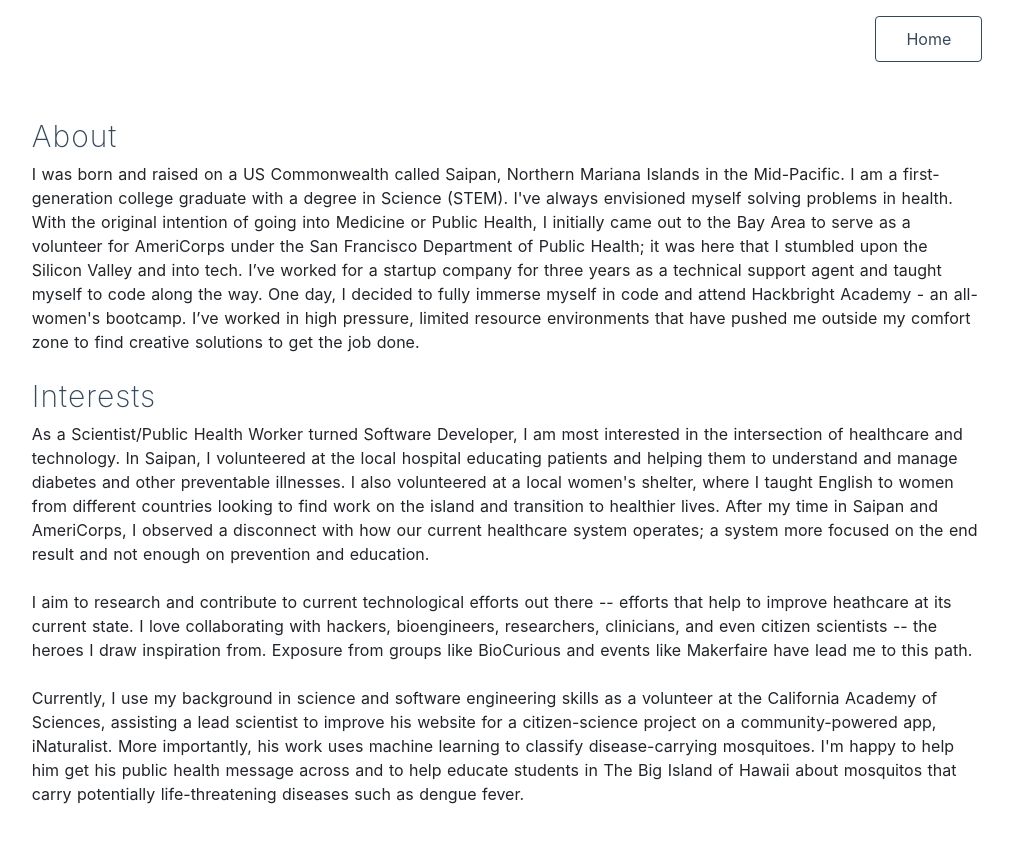
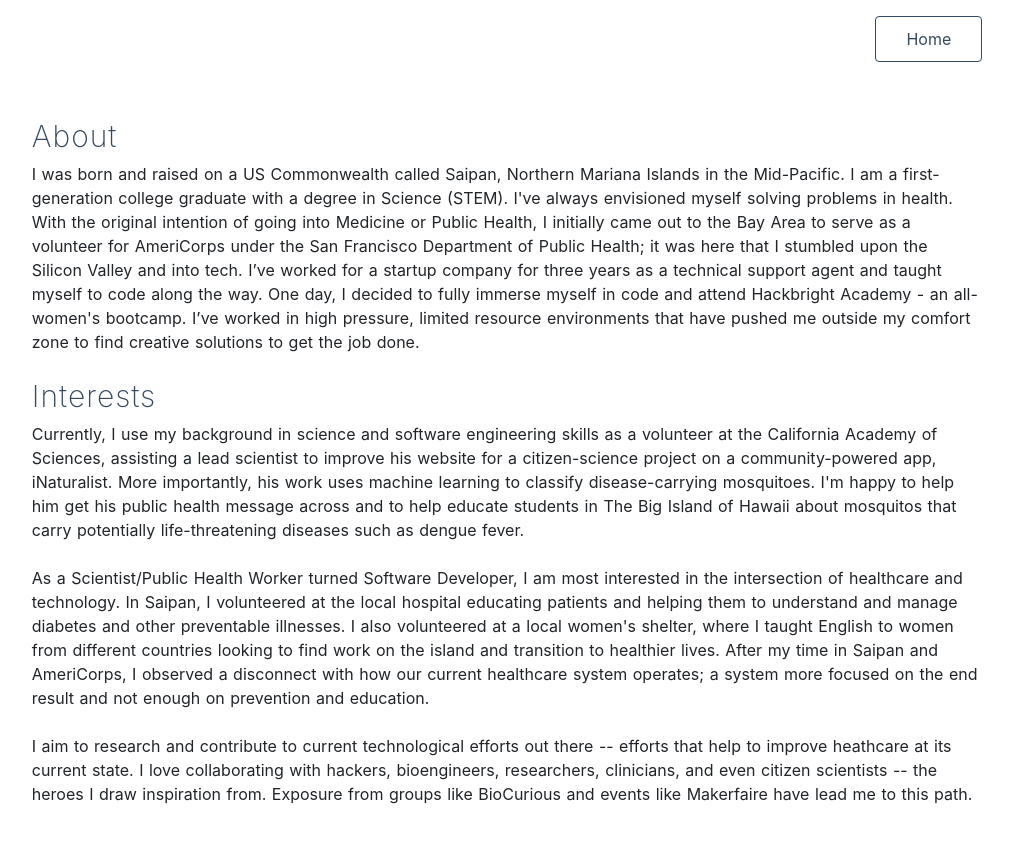
Before and after one commit to isemona/portfoliov2, a Nuxt app: page /about in a window 1280 px wide. Shown: the top 842 px of the page, without its empty margins (133-1146 px from the left). Built offline with nearby package versions, Linux system fonts and the light colour scheme.

Commit message:
Rearranged info on Interests section

```diff
--- a/pages/about.vue
+++ b/pages/about.vue
@@ -39,6 +39,13 @@
       </div></br>
       <h2 class="interests">Interests</h2>
       <div>
+        Currently, I use my background in science and software engineering skills as a volunteer at the California Academy of Sciences,
+        assisting a lead scientist to improve his website for a citizen-science project on a community-powered app, iNaturalist.
+        More importantly, his work uses machine learning to classify disease-carrying mosquitoes. I'm happy to help him get his public
+        health message across and to help educate students in The Big Island of Hawaii about mosquitos that carry potentially
+        life-threatening diseases such as dengue fever.
+      </div></br>
+      <div>
         As a Scientist/Public Health Worker turned Software Developer, I am most interested in the intersection
         of healthcare and technology. In Saipan, I volunteered at the local hospital educating patients and helping them to
         understand and manage diabetes and other preventable illnesses. I also volunteered at a local women's shelter, where I
@@ -52,13 +59,6 @@
         improve heathcare at its current state. I love collaborating with hackers, bioengineers, researchers,
         clinicians, and even citizen scientists -- the heroes I draw inspiration from. Exposure from groups
         like BioCurious and events like Makerfaire have lead me to this path.
-      </div></br>
-      <div>
-        Currently, I use my background in science and software engineering skills as a volunteer at the California Academy of Sciences,
-        assisting a lead scientist to improve his website for a citizen-science project on a community-powered app, iNaturalist.
-        More importantly, his work uses machine learning to classify disease-carrying mosquitoes. I'm happy to help him get his public
-        health message across and to help educate students in The Big Island of Hawaii about mosquitos that carry potentially
-        life-threatening diseases such as dengue fever.
       </div></br>
     </div>
     </div>
```
